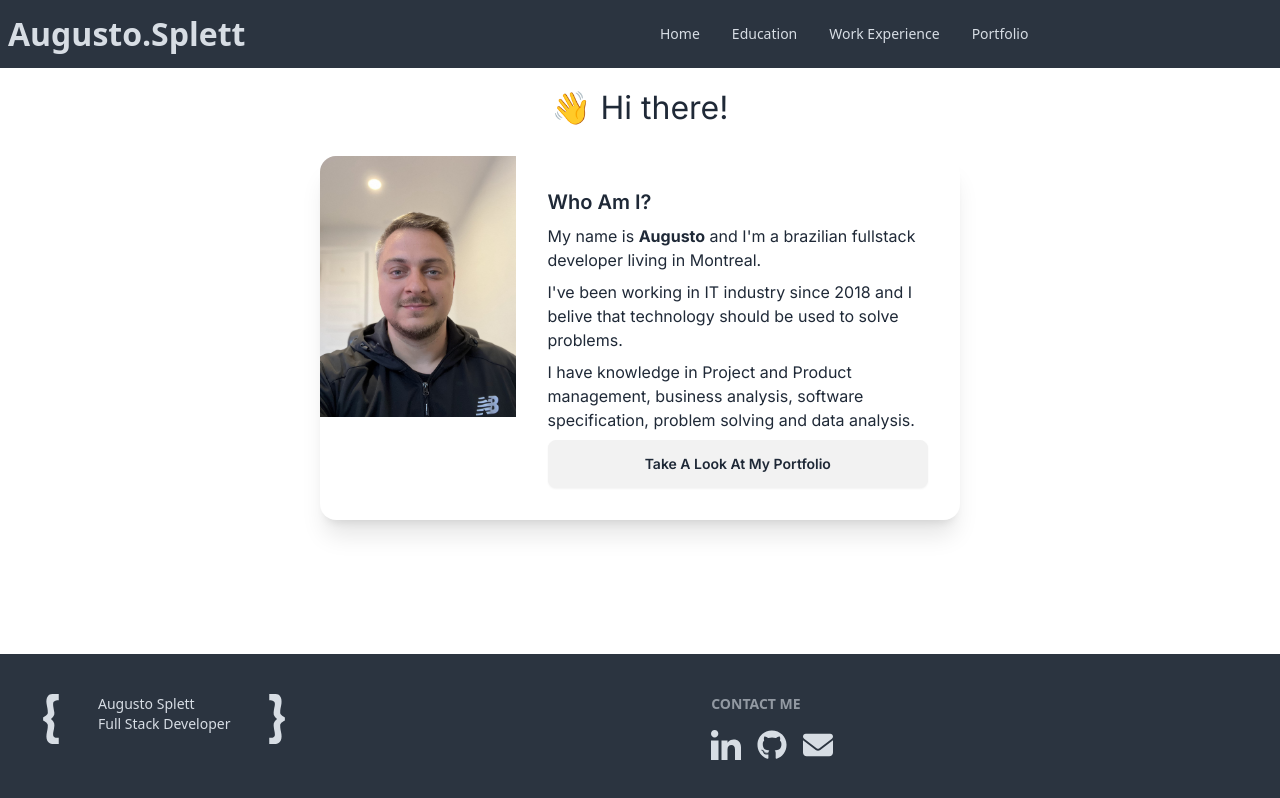
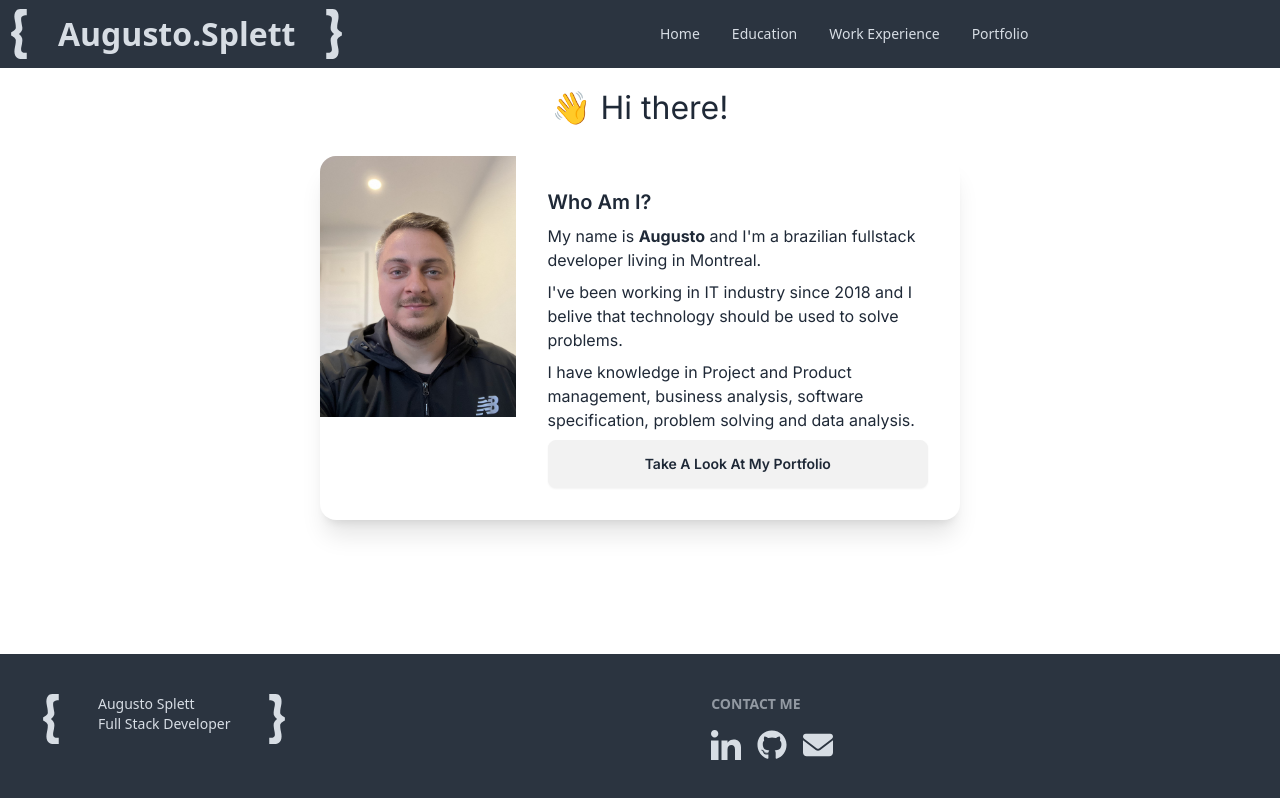
Before and after one commit to augustosplett/augustosplett.github.io, a Next.js app: page / in a window 1280 px wide. Built offline with nearby package versions, Linux system fonts and the light colour scheme.

Commit message:
changed a little the page's logo

```diff
--- a/src/components/navbar/index.jsx
+++ b/src/components/navbar/index.jsx
@@ -1,5 +1,7 @@
 import { useState, useEffect, useRef } from 'react';
 import RoutesMenu from '../routesMenu';
+import CurlyBracketsLeft from '@/assets/curly-brackets-left.svg';
+import CurlyBracketsRight from '@/assets/curly-brackets-right.svg';
 
 export default function Navbar() {
   const [isOpen, setIsOpen] = useState(false);
@@ -53,7 +55,9 @@ export default function Navbar() {
             />
           )}
         </div>
-        <strong><h1 className='text-xl' style={{fontSize: '2rem'}}>Augusto.Splett</h1></strong>
+        <CurlyBracketsLeft className="fill-current" width={50} height={50}/>
+          <strong><h1 className='text-xl' style={{fontSize: '2rem'}}>Augusto.Splett</h1></strong>
+        <CurlyBracketsRight className="fill-current" width={50} height={50}/>
       </div>
       <div className="navbar-center hidden lg:flex">
         <RoutesMenu
```
